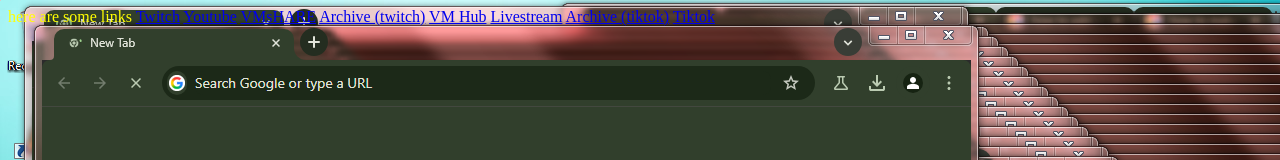
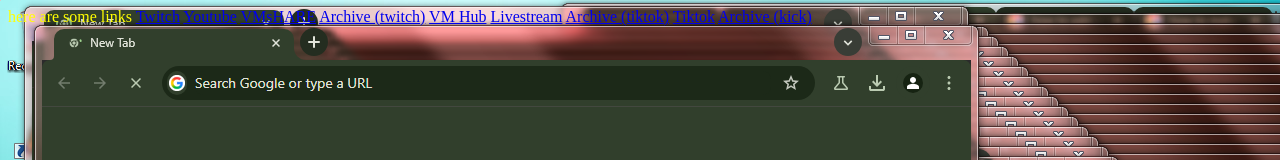
Before and after one commit to chaosofwebsimai/links, a plain HTML site: page index.html in a window 1280 px wide. Shown: the top 160 px of the page. Drawn offline with Linux system fonts and the light colour scheme.

Commit message:
Update index.html

```diff
--- a/index.html
+++ b/index.html
@@ -9,4 +9,5 @@
 <a href="https://chaosofwebsimai.github.io/livestream">Livestream</a>
 <a href="https://www.tiktok.com/@xpchaosai">Archive (tiktok)</a>
 <a href="https://www.tiktok.com/@chaos98to10">Tiktok</a>
+<a href="https://kick.com/chaosofwebsim">Archive (kick)</a>
         </body>
```
